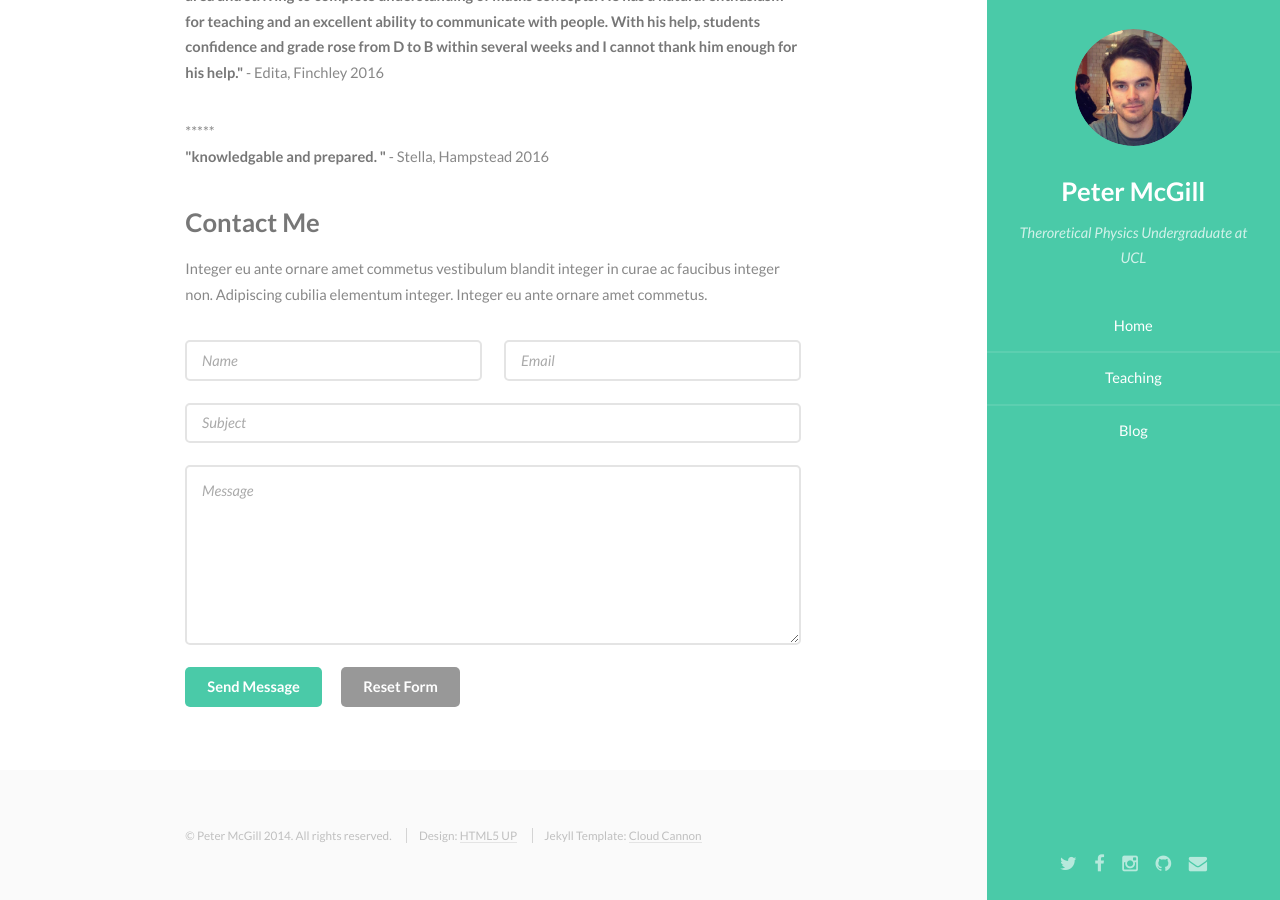
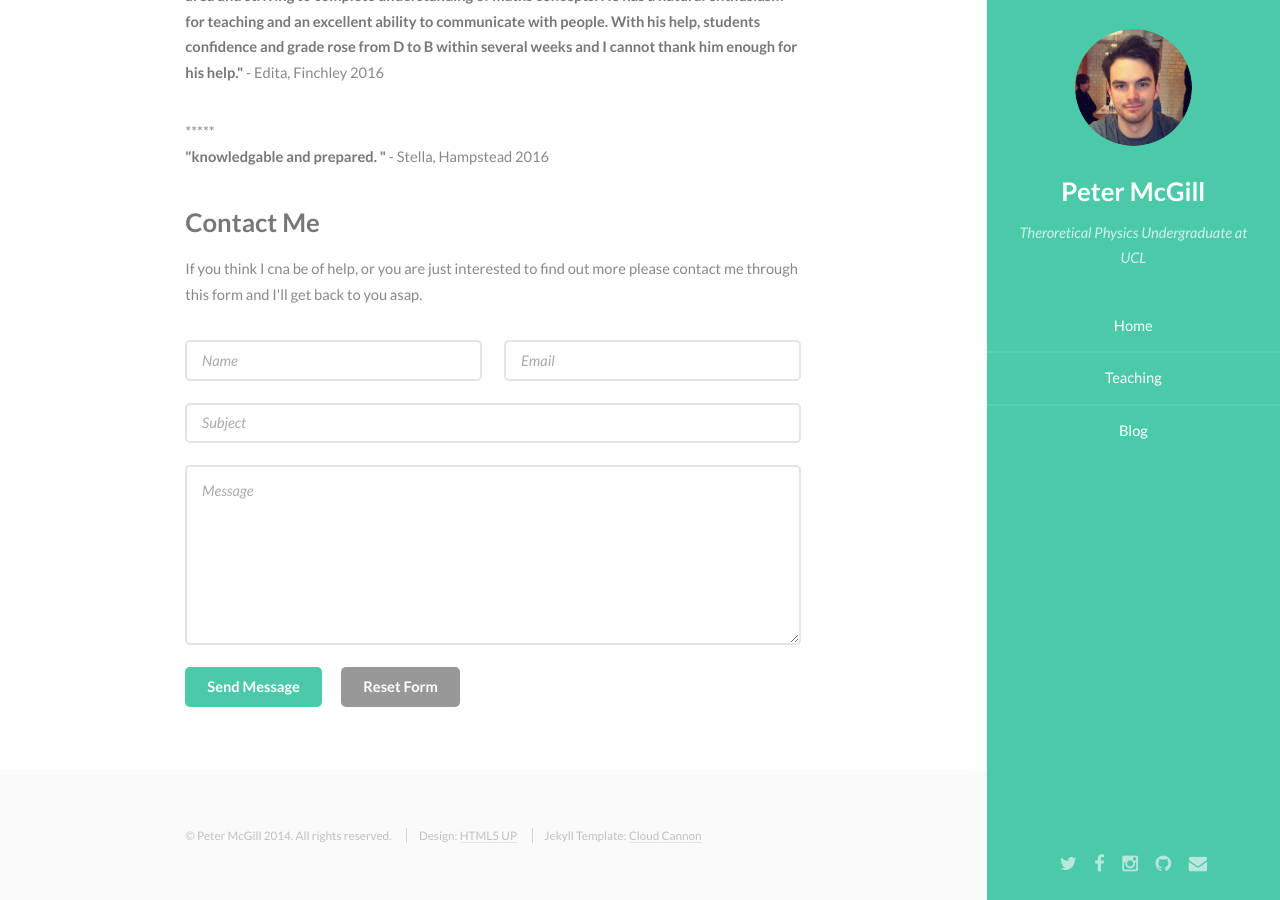
Before and after one commit to astrophpeter/website, a Jekyll site: the page built from contact/index.html, in a window 1280 px wide and 900 px high, scrolled down 917 px. Built offline with Jekyll 4.4.1, drawn with Linux system fonts in a browser that asks for light colours.

Commit message:
Update index.html

```diff
--- a/contact/index.html
+++ b/contact/index.html
@@ -37,7 +37,10 @@ layout: default
         <p> <b> "knowledgable and prepared. "</b> - Stella, Hampstead 2016 </p>
 
         <h3>Contact Me</h3>
-        <p>Integer eu ante ornare amet commetus vestibulum blandit integer in curae ac faucibus integer non. Adipiscing cubilia elementum integer. Integer eu ante ornare amet commetus.</p>
+
+        <p>If you think I cna be of help, or you are just interested to find out more please contact me through
+        this form and I'll get back to you asap.</p>
+
         <form method="post" action="#">
             <div class="row uniform">
                 <div class="6u 12u(xsmall)"><input type="text" name="name" id="name" placeholder="Name" /></div>
```
